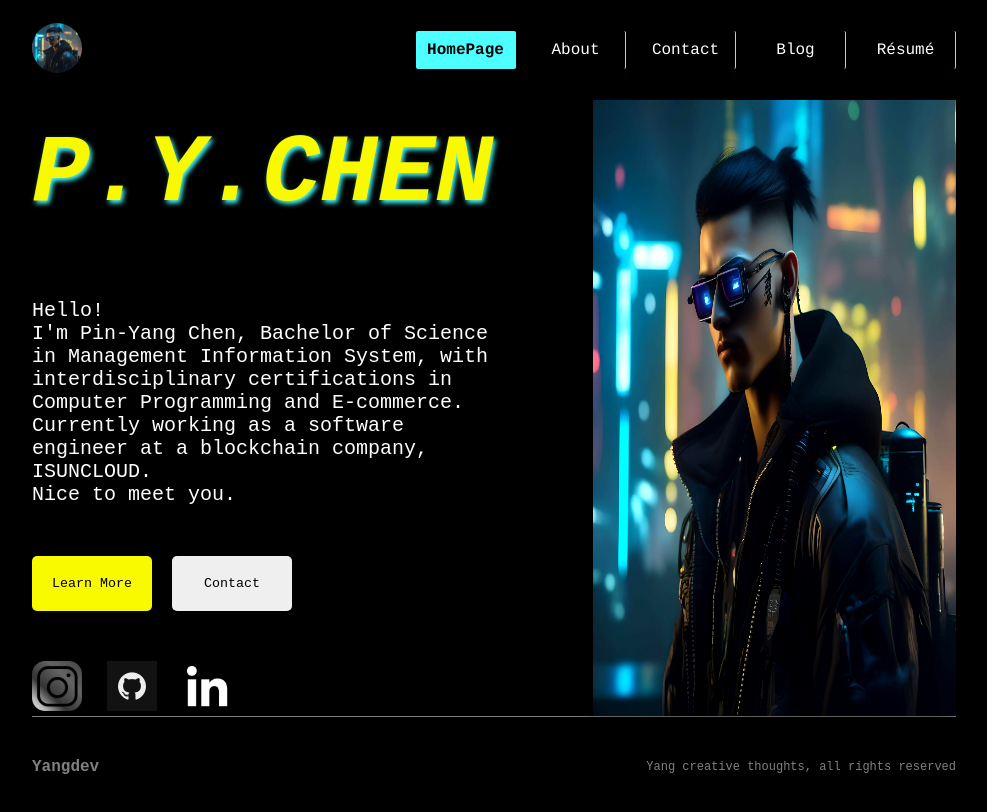
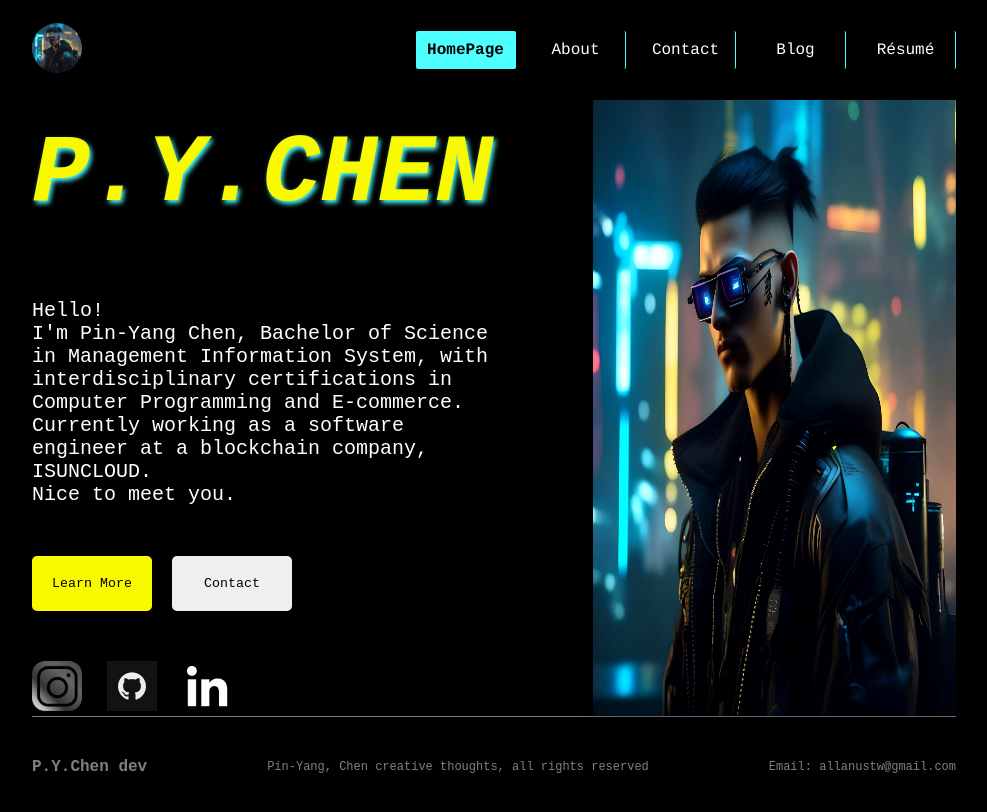
Before and after one commit to YangIsCoding/Blog_Web, a Next.js app: page / in a window 1280 px wide. Shown: the top 812 px of the page, without its empty margins (146-1133 px from the left). Built offline with nearby package versions, Linux system fonts and the light colour scheme.

Commit message:
change footer

```diff
--- a/src/components/footer/Footer.jsx
+++ b/src/components/footer/Footer.jsx
@@ -2,9 +2,12 @@ import styles from './footer.module.css';
 const Footer = () => {
     return (
         <div className={styles.container}>
-            <div className={styles.logo}>Yangdev</div>
+            <div className={styles.logo}>P.Y.Chen dev</div>
             <div className={styles.text}>
-                Yang creative thoughts, all rights reserved
+                Pin-Yang, Chen creative thoughts, all rights reserved
+            </div>
+            <div className={styles.text}>
+                Email: allanustw@gmail.com
             </div>
 
         </div>
```
